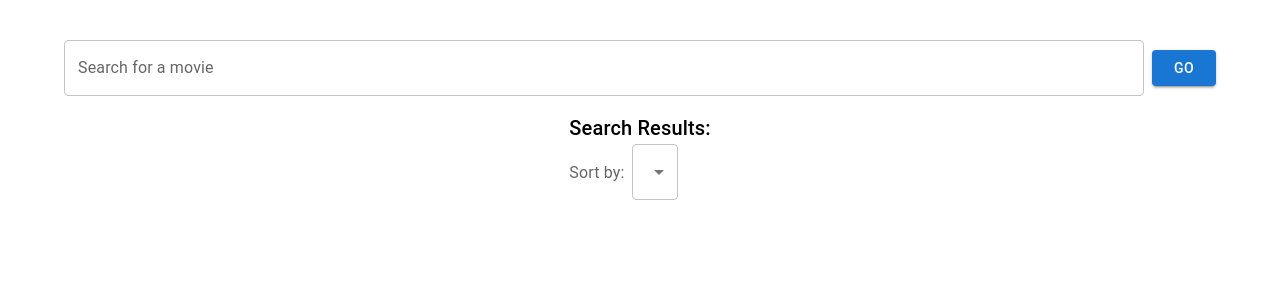
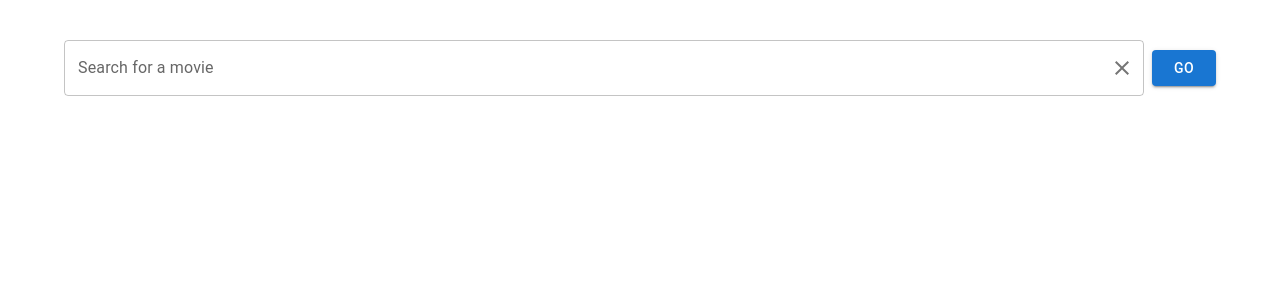
Before and after one commit to atugushev-dev/movie-search-app, a React (Create React App) app: page / in a window 1280 px wide. Shown: the top 300 px of the page. Built offline with nearby package versions, Linux system fonts and the light colour scheme.

Commit message:
add clear button

```diff
--- a/src/App.tsx
+++ b/src/App.tsx
@@ -1,4 +1,4 @@
-import React, { useState, useEffect } from 'react';
+import React, { useState, useEffect, useRef } from 'react';
 import { Box, Container, Typography } from '@mui/material';
 import MovieSearch from './MovieSearch';
 import SortBy from './SortBy';
@@ -19,6 +19,7 @@ const App: React.FC = () => {
   const [sort, setSort] = useState<string>('');
   const [favorites, setFavorites] = useState<{ [key: string]: boolean }>({});
   const [searchPerformed, setSearchPerformed] = useState<boolean>(false);
+  const searchInputRef = useRef<HTMLInputElement>(null);
   const resultCount = 6;
 
   useEffect(() => {
@@ -110,6 +111,13 @@ const App: React.FC = () => {
     localStorage.setItem('favorites', JSON.stringify(updatedFavorites));
   };
 
+  const handleClear = () => {
+    setSearch('');
+    setMovies([]);
+    setSearchPerformed(false);
+    searchInputRef.current?.focus();
+  }
+
   return (
     <Container maxWidth="lg">
       <Box
@@ -125,8 +133,11 @@ const App: React.FC = () => {
           onSearchChange={setSearch}
           onKeyPress={handleKeyPress}
           onButtonClick={handleSearch}
+          onClear={handleClear}
+          ref={searchInputRef}
         />
-        {searchPerformed && movies.length === 0 ? (
+        {searchPerformed && (
+          movies.length === 0 ? (
             <Typography variant="h6" component="div" sx={{ marginTop: 2 }}>
               No movies found.
             </Typography>
@@ -151,6 +162,7 @@ const App: React.FC = () => {
                 onToggleFavorite={handleToggleFavorite}
               />
             </Box>
+          )
         )}
       </Box>
     </Container>
--- a/src/MovieSearch.tsx
+++ b/src/MovieSearch.tsx
@@ -1,19 +1,17 @@
-import React from 'react';
-import { TextField, Button, Box } from '@mui/material';
+import React, { forwardRef } from 'react';
+import { TextField, Button, Box, InputAdornment, IconButton } from '@mui/material';
+import ClearIcon from '@mui/icons-material/Clear';
 
 interface MovieSearchProps {
   search: string;
   onSearchChange: (value: string) => void;
   onKeyPress: (event: React.KeyboardEvent) => void;
   onButtonClick: () => void;
+  onClear: () => void;
 }
 
-const MovieSearch: React.FC<MovieSearchProps> = ({
-  search,
-  onSearchChange,
-  onKeyPress,
-  onButtonClick,
-}) => (
+const MovieSearch = forwardRef<HTMLInputElement, MovieSearchProps>(
+  ({ search, onSearchChange, onKeyPress, onButtonClick, onClear }, ref) => (
     <Box
       sx={{
         display: 'flex',
@@ -30,11 +28,22 @@ const MovieSearch: React.FC<MovieSearchProps> = ({
         variant="outlined"
         fullWidth
         sx={{ marginRight: 1 }}
+        InputProps={{
+          endAdornment: (
+            <InputAdornment position="end">
+              <IconButton onClick={onClear} edge="end">
+                <ClearIcon />
+              </IconButton>
+            </InputAdornment>
+          ),
+        }}
+        inputRef={ref} // Add ref to the input element
       />
       <Button onClick={onButtonClick} variant="contained">
         GO
       </Button>
     </Box>
+  )
 );
 
 export default MovieSearch;
```
Lines whose indentation alone changed are shown as unchanged.
